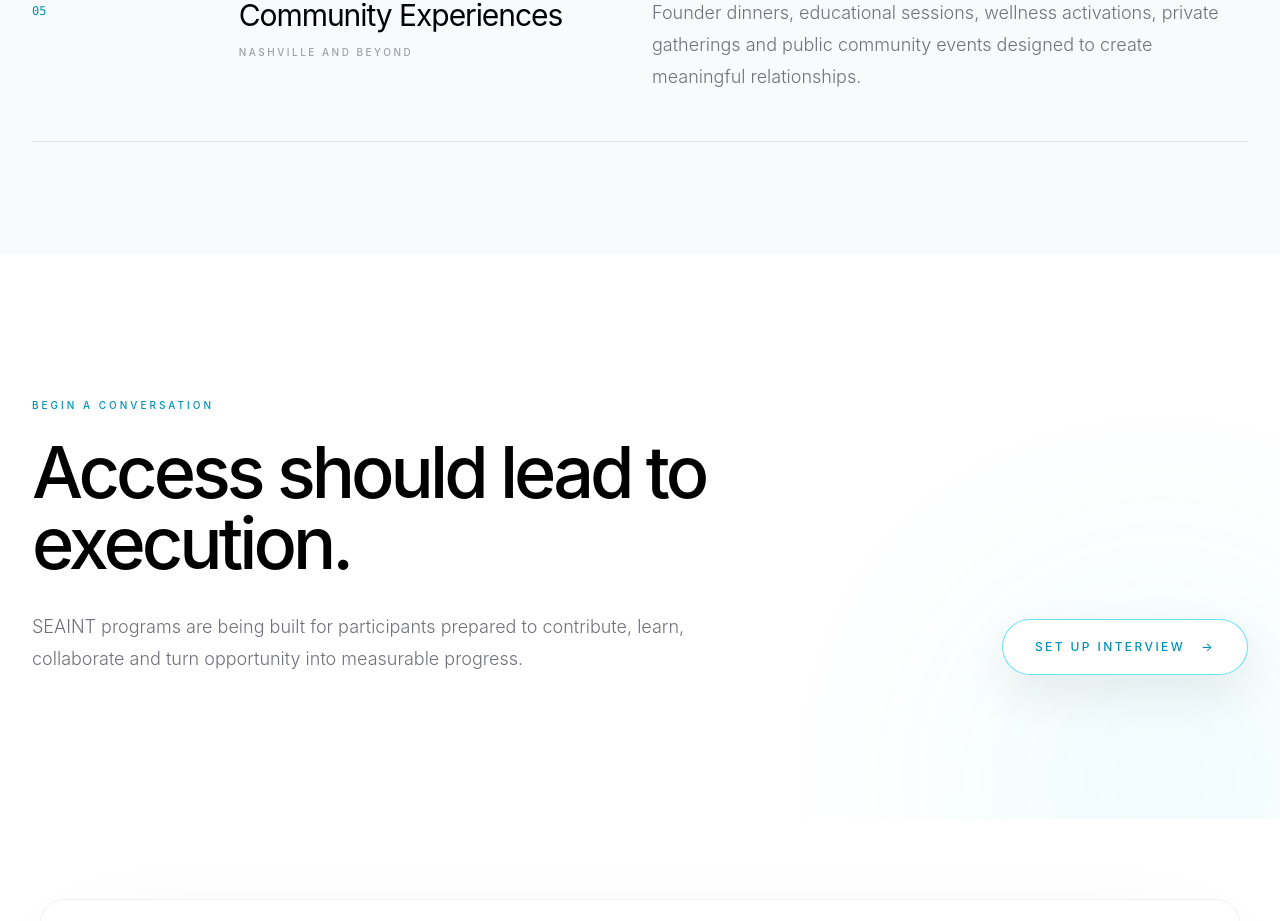
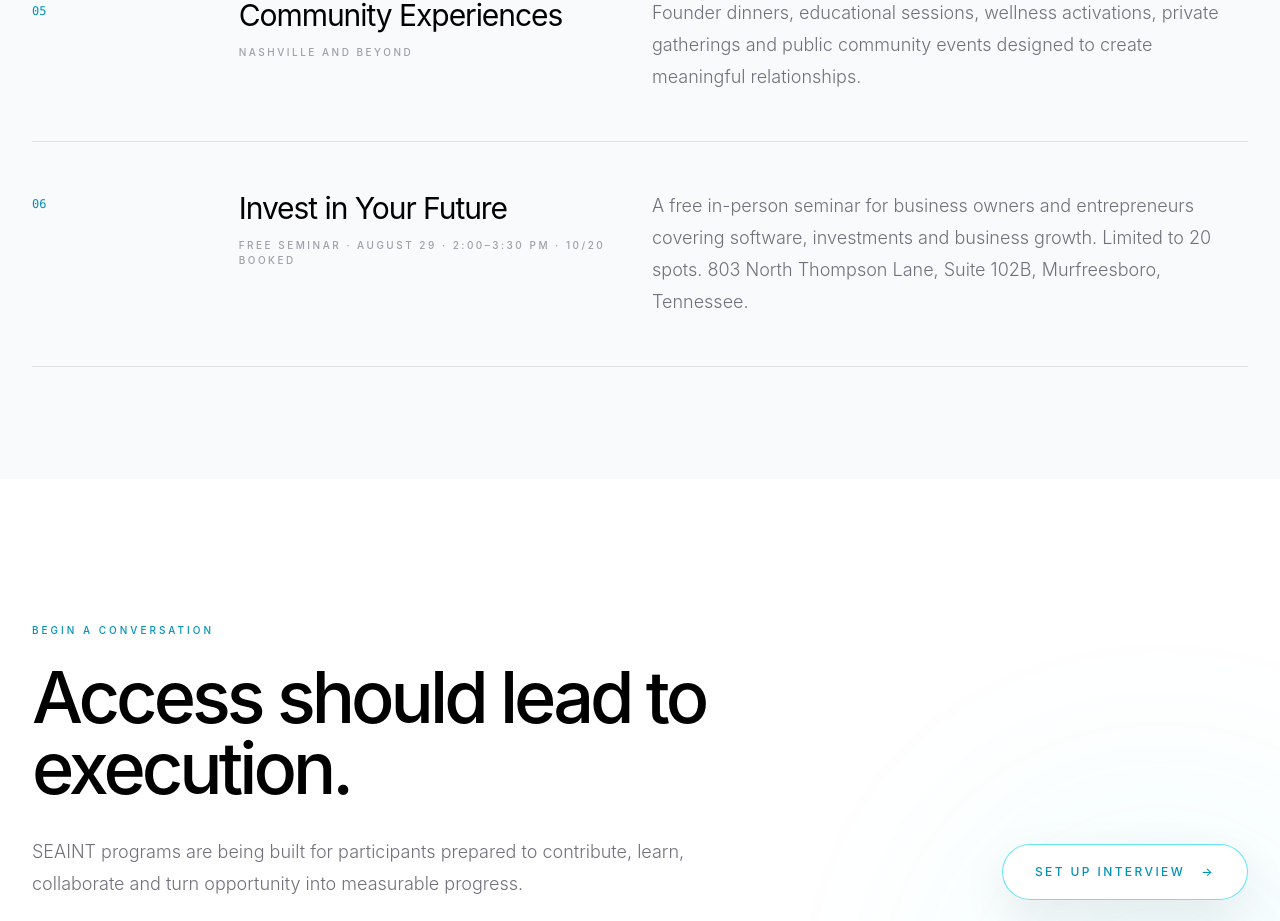
Before and after one commit to seaintCO/altaprivateequity, a Next.js app: page /programs in a window 1280 px wide. Shown: the part 2049-2970 px from the top of the page. Built offline with nearby package versions, Linux system fonts and the light colour scheme.

Commit message:
Add August 29 seminar to Programs page

```diff
--- a/src/app/programs/page.tsx
+++ b/src/app/programs/page.tsx
@@ -6,5 +6,24 @@
 
 export default function ProgramsPage() {
   const { language } = useLanguage();
-  return <InternalPage {...internalPageContent.programs[language]} />;
+  const content = internalPageContent.programs[language];
+
+  const event =
+    language === "en"
+      ? {
+          number: "06",
+          title: "Invest in Your Future",
+          meta: "Free Seminar · August 29 · 2:00–3:30 PM · 10/20 Booked",
+          description:
+            "A free in-person seminar for business owners and entrepreneurs covering software, investments and business growth. Limited to 20 spots. 803 North Thompson Lane, Suite 102B, Murfreesboro, Tennessee.",
+        }
+      : {
+          number: "06",
+          title: "Invierte en Tu Futuro",
+          meta: "Seminario Gratis · 29 de agosto · 2:00–3:30 PM · 10/20 Reservados",
+          description:
+            "Seminario presencial gratuito para dueños de negocios y emprendedores sobre software, inversiones y crecimiento empresarial. Limitado a 20 lugares. 803 North Thompson Lane, Suite 102B, Murfreesboro, Tennessee.",
+        };
+
+  return <InternalPage {...content} details={[...content.details, event]} />;
 }
```
